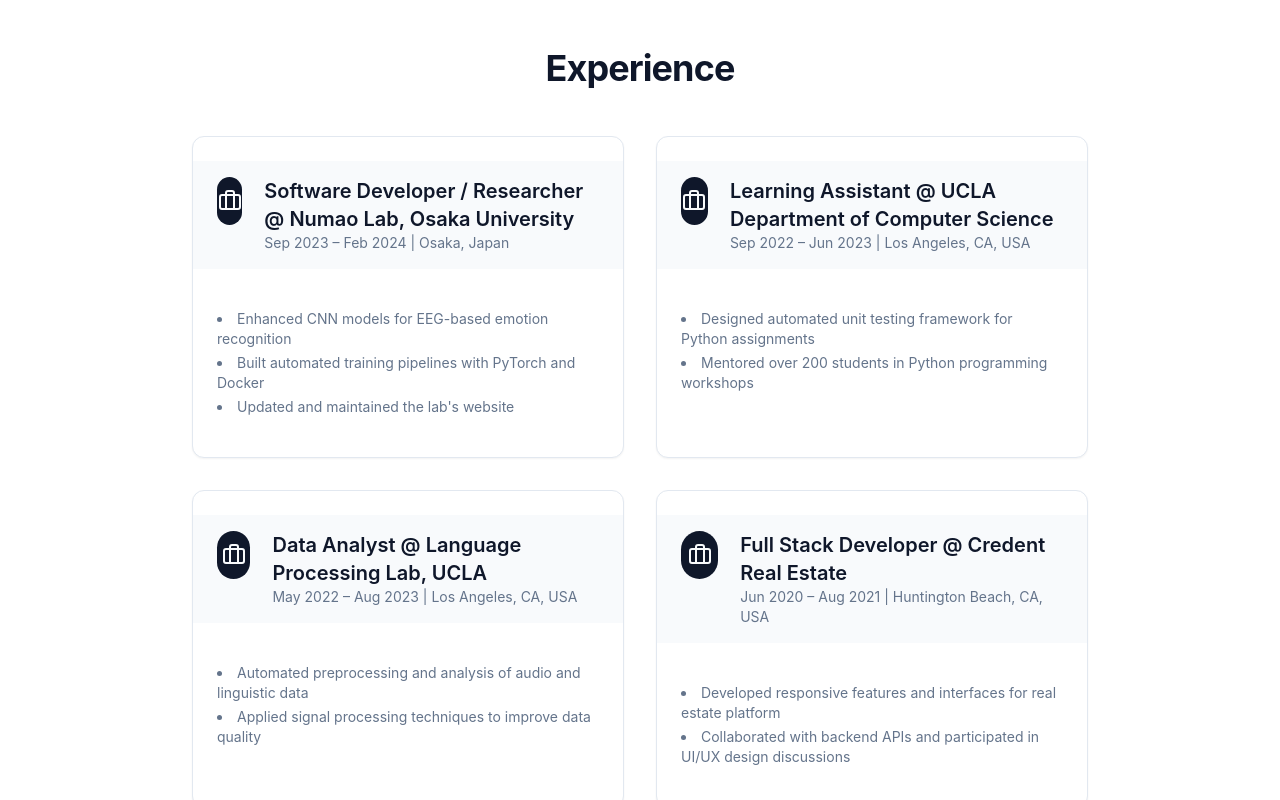
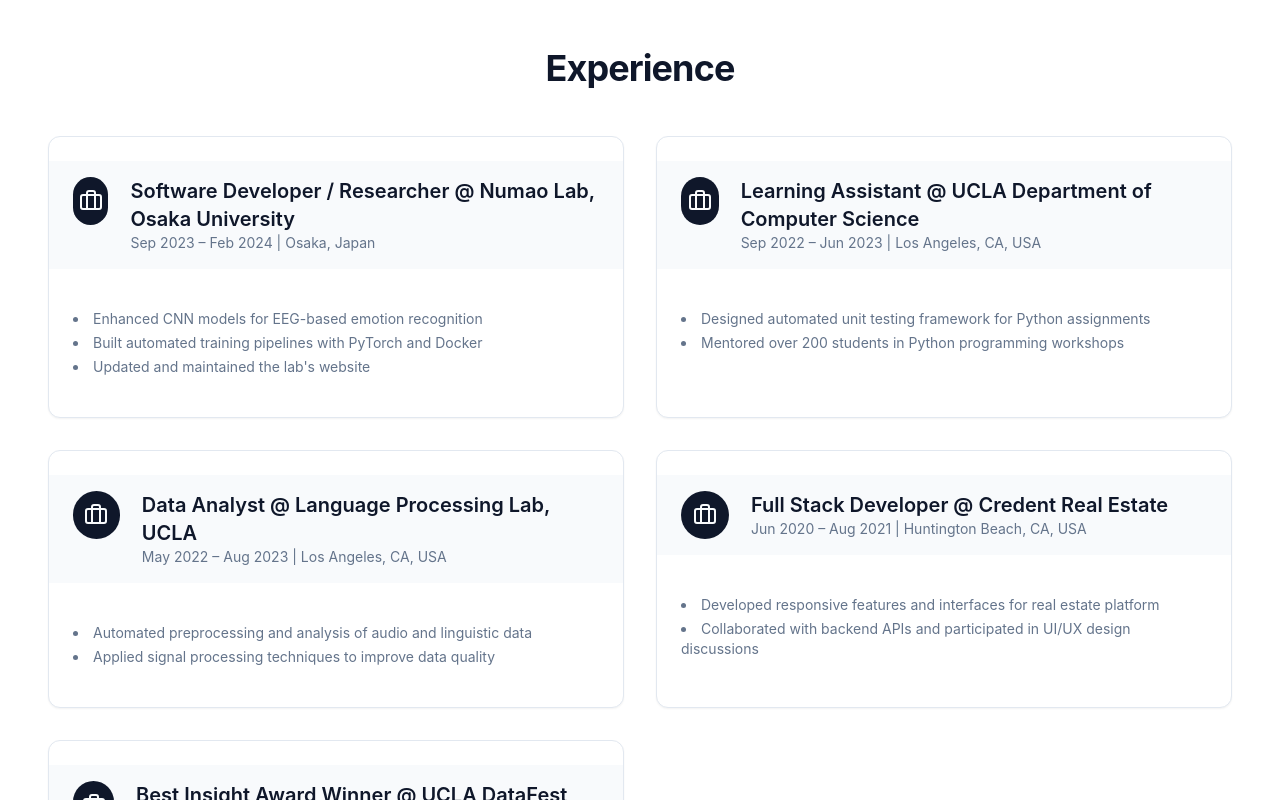
Before and after one commit to ryankkien/ryankkien.github.io, a React (Create React App) app in the folder portfolio/: page / in a window 1280 px wide. Shown: the part 840-1640 px from the top of the page. Built offline with nearby package versions, Linux system fonts and the light colour scheme.

Commit message:
widened boxes in experience section

```diff
--- a/portfolio/src/components/sections/Experience.js
+++ b/portfolio/src/components/sections/Experience.js
@@ -67,7 +67,7 @@
     <section id="experience" className="py-12 md:py-16">
       <div className="container mx-auto px-4 md:px-6">
         <h2 className="text-3xl md:text-4xl font-bold tracking-tight text-center mb-12">Experience</h2>
-        <div className="grid grid-cols-1 md:grid-cols-2 gap-8 max-w-4xl mx-auto">
+        <div className="grid grid-cols-1 md:grid-cols-2 gap-8">
           {experienceData.map((exp, index) => (
             <Card key={index} className="overflow-hidden">
               <CardHeader className="flex bg-muted/50 px-6 py-4 items-start">
```
